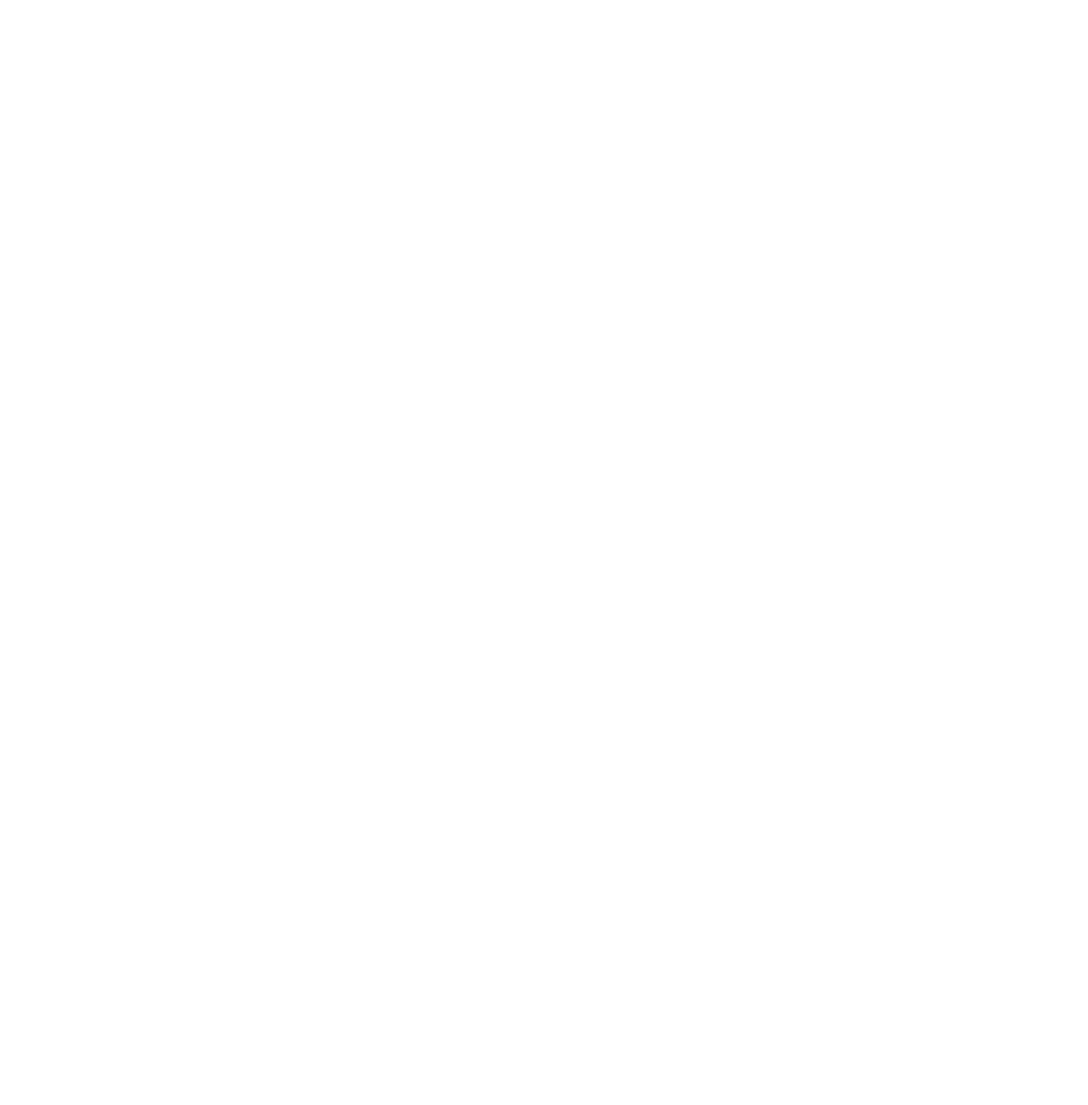
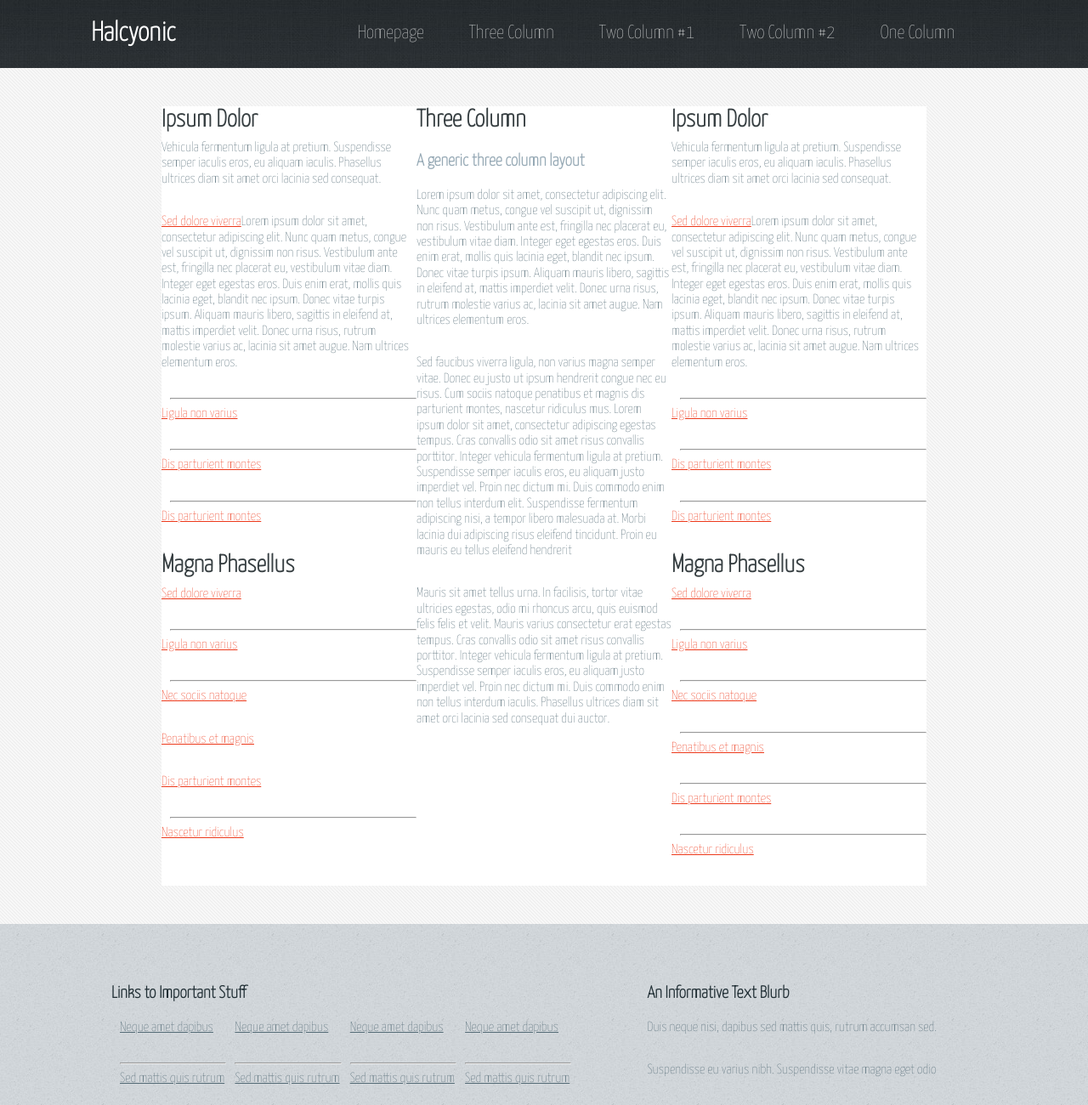
Before and after one commit to GonzaloDeCastro/Halcyonic, a plain HTML site: page three_column.html in a window 1280 px wide. Shown: the top 1300 px of the page at 85% size. Before the commit the page ends 800 px from the top, so only its background shows below. Drawn offline with Linux system fonts and the light colour scheme.

Commit message:
Se agrega pagina Three Column, y se separan distintos archivos css con header y footer

```diff
--- /dev/null
+++ b/css/Header-and-Footer.css
@@ -0,0 +1,65 @@
+.HeaderNavContent
+{
+    display: flex;
+    justify-content: space-around;
+    align-items: center;
+    background-image: url(../img/bg01.jpg);
+    color:#c6c8c8
+
+
+}
+.HeaderNavContent a
+{
+  color: #fff;
+  text-decoration: none;
+}
+
+.HeaderNavContent nav a{
+    margin-right: 50px;
+    font-size: 1.4em;
+    color:#c6c8c8;
+    text-decoration: none;
+
+}
+.HeaderNavContent nav a:hover{
+  color: white;
+
+}
+
+
+footer {
+    display: flex;
+    flex-wrap: wrap-reverse;
+    justify-content: center;
+    padding: 45px 0 45px 0;
+
+  }
+
+  .footer1 {
+    margin-right: 5%;
+    /*border: solid;*/
+    padding: 25px 0 0 25px;
+  }
+
+  footer h2 {
+    font-size: 1.25em;
+      color: #212f35;
+      margin: 0 0 1em 0;
+  }
+
+  .links-footer {
+    display: flex;
+  }
+
+  .links-footer a,hr{
+   margin-left: 10px;
+
+  }
+  .links-footer a,p {
+    color:#546b76;
+  }
+
+  .copyright {
+    display: flex;
+    justify-content: center;
+  }
--- /dev/null
+++ b/css/One-three-columns.css
@@ -0,0 +1,67 @@
+*{
+
+     font-family: "Yanone Kaffeesatz", serif
+}
+
+body {
+    background-image: url(../img/bg03.jpg);
+  }
+.onecolumn-content, .content-aside{
+    display: flex;
+    justify-content: center;
+    padding: 45px 0 45px 0;
+    background-image: url(../img/bg04.png);
+    background-color:#f7f7f7;
+
+
+  }
+  .onecolumn-box{
+
+    padding: 0px 0 0 25px;
+
+  }
+  .onecolumn-content section {
+      background: #fff;
+      padding: 40px 30px 45px 30px;
+      box-shadow: 2px 2px 2px 1px rgb(128 128 128 / 10%);
+      margin: 0px 180px 0px 180px;
+
+  }
+
+
+  h2 {
+    font-size: 1.8em;
+    color: #373f42;
+    margin: 0 0 0.25em 0
+  }
+
+ h3{
+    color: #96a9b5;
+      font-size: 1.25em;
+  }
+
+p{
+    margin: 0 0 2em 0;
+
+  }
+a {
+    color: #ED391B;
+}
+ {
+    display: flex;
+    justify-content: center;
+}
+
+.aside {
+  background-color: #fff;
+  width: 300px;
+}
+
+.aside.2 {
+  order: 0;
+}
+
+.aside.1 {
+  order: 3;
+  color: #red;
+}
--- a/index.html
+++ b/index.html
@@ -6,6 +6,8 @@
     <meta name="viewport" content="width=device-width, initial-scale=1.0">
     <link rel="stylesheet" href="css/reset.css">
     <link rel="stylesheet" href="css/style.css">
+    <link rel="stylesheet" href="css/One-three-columns.css">
+    <link rel="stylesheet" href="css/Header-and-Footer.css">
     <style>
         @import url('https://fonts.googleapis.com/css2?family=Yanone+Kaffeesatz:wght@200&display=swap');
     </style>
@@ -204,9 +206,7 @@
             <p>dolor sit amet lorem ipsum consequat gravida justo mollis.</p>
             </div>
 
-
         </div>
-
     </footer>
     <hr>
    <p class="copyright"> © Untitled. All rights reserved. | Design: HTML5 UP | Demo Images: Unsplash</p>
--- a/three_column.html
+++ b/three_column.html
@@ -0,0 +1,166 @@
+<!DOCTYPE html>
+<html lang="en">
+<head>
+    <meta charset="UTF-8">
+    <meta http-equiv="X-UA-Compatible" content="IE=edge">
+    <meta name="viewport" content="width=device-width, initial-scale=1.0">
+    <link rel="stylesheet" href="css/reset.css">
+    <link rel="stylesheet" href="css/One-three-columns.css">
+    <link rel="stylesheet" href="css/Header-and-Footer.css">
+    <style>
+        @import url('https://fonts.googleapis.com/css2?family=Yanone+Kaffeesatz:wght@200&display=swap');
+    </style>
+    <title>Three Columns</title>
+</head>
+<body>
+    <div class="content-main">
+        <div class="HeaderNavContent">
+            <header>
+                <a href="index.html">
+                     <h1>Halcyonic</h1>
+                </a>
+            </header>
+            <nav>
+                <a href="index.html">Homepage</a>
+                <a href="three_column.html">Three Column</a>
+                <a href="#">Two Column #1</a>
+                <a href="#">Two Column #2</a>
+                <a href="onecolumn.html">One Column</a>
+            </nav>
+        </div>
+</head>
+<div class="content-aside">
+    <div class="aside 1">
+        <div class="caja 1" >
+            <h2>Ipsum Dolor</h2>
+            <p>Vehicula fermentum ligula at pretium. Suspendisse semper iaculis eros, eu aliquam iaculis. Phasellus ultrices diam sit amet orci lacinia sed consequat.</p>
+            <p><a href="#">Sed dolore viverra</a>Lorem ipsum dolor sit amet, consectetur adipiscing elit. Nunc quam metus, congue vel suscipit ut, dignissim non risus. Vestibulum ante est, fringilla nec placerat eu, vestibulum vitae diam. Integer eget egestas eros. Duis enim erat, mollis quis lacinia eget, blandit nec ipsum. Donec vitae turpis ipsum. Aliquam mauris libero, sagittis in eleifend at, mattis imperdiet velit. Donec urna risus, rutrum molestie varius ac, lacinia sit amet augue. Nam ultrices elementum eros.</p>
+            <hr>
+            <p><a href="#">Ligula non varius</a></p>
+            <hr>
+            <p><a href="#">Dis parturient montes</a></p>
+            <hr>
+            <p><a href="#">Dis parturient montes</a></p>
+        </div>
+        <div class="caja 2" >
+           <h2>Magna Phasellus</h2>
+           <p><a href="#">Sed dolore viverra</a></p>
+           <hr>
+           <p><a href="#">Ligula non varius</a></p>
+           <hr>
+           <p><a href="#">Nec sociis natoque</a></p>
+           <header></header>
+           <p><a href="#">Penatibus et magnis</a></p>
+           <header></header>
+           <p><a href="#">Dis parturient montes</a></p>
+           <hr>
+           <p><a href="#">Nascetur ridiculus</a></p>
+        </div>
+    </div>
+    <div class="aside 2">
+        <div class="caja-unica">
+            <h2>Three Column</h2>
+            <h3>A generic three column layout</h3>
+            <p>Lorem ipsum dolor sit amet, consectetur adipiscing elit. Nunc quam metus, congue vel suscipit ut, dignissim non risus. Vestibulum ante est, fringilla nec placerat eu, vestibulum vitae diam. Integer eget egestas eros. Duis enim erat, mollis quis lacinia eget, blandit nec ipsum. Donec vitae turpis ipsum. Aliquam mauris libero, sagittis in eleifend at, mattis imperdiet velit. Donec urna risus, rutrum molestie varius ac, lacinia sit amet augue. Nam ultrices elementum eros.</p>
+            <p>Sed faucibus viverra ligula, non varius magna semper vitae. Donec eu justo ut ipsum hendrerit congue nec eu risus. Cum sociis natoque penatibus et magnis dis parturient montes, nascetur ridiculus mus. Lorem ipsum dolor sit amet, consectetur adipiscing egestas tempus. Cras convallis odio sit amet risus convallis porttitor. Integer vehicula fermentum ligula at pretium. Suspendisse semper iaculis eros, eu aliquam justo imperdiet vel. Proin nec dictum mi. Duis commodo enim non tellus interdum elit. Suspendisse fermentum adipiscing nisi, a tempor libero malesuada at. Morbi lacinia dui adipiscing risus eleifend tincidunt. Proin eu mauris eu tellus eleifend hendrerit</p>
+            <p>Mauris sit amet tellus urna. In facilisis, tortor vitae ultricies egestas, odio mi rhoncus arcu, quis euismod felis felis et velit. Mauris varius consectetur erat egestas tempus. Cras convallis odio sit amet risus convallis porttitor. Integer vehicula fermentum ligula at pretium. Suspendisse semper iaculis eros, eu aliquam justo imperdiet vel. Proin nec dictum mi. Duis commodo enim non tellus interdum iaculis. Phasellus ultrices diam sit amet orci lacinia sed consequat dui auctor.</p>
+        </div>
+    </div>
+    <div class="aside 3">
+        <div class="caja 1" >
+            <h2>Ipsum Dolor</h2>
+            <p>Vehicula fermentum ligula at pretium. Suspendisse semper iaculis eros, eu aliquam iaculis. Phasellus ultrices diam sit amet orci lacinia sed consequat.</p>
+            <p><a href="#">Sed dolore viverra</a>Lorem ipsum dolor sit amet, consectetur adipiscing elit. Nunc quam metus, congue vel suscipit ut, dignissim non risus. Vestibulum ante est, fringilla nec placerat eu, vestibulum vitae diam. Integer eget egestas eros. Duis enim erat, mollis quis lacinia eget, blandit nec ipsum. Donec vitae turpis ipsum. Aliquam mauris libero, sagittis in eleifend at, mattis imperdiet velit. Donec urna risus, rutrum molestie varius ac, lacinia sit amet augue. Nam ultrices elementum eros.</p>
+            <hr>
+            <p><a href="#">Ligula non varius</a></p>
+            <hr>
+            <p><a href="#">Dis parturient montes</a></p>
+            <hr>
+            <p><a href="#">Dis parturient montes</a></p>
+        </div>
+        <div class="caja 2" >
+           <h2>Magna Phasellus</h2>
+           <p><a href="#">Sed dolore viverra</a></p>
+           <hr>
+           <p><a href="#">Ligula non varius</a></p>
+           <hr>
+           <p><a href="#">Nec sociis natoque</a></p>
+           <hr>
+           <p><a href="#">Penatibus et magnis</a></p>
+           <hr>
+           <p><a href="#">Dis parturient montes</a></p>
+           <hr>
+           <p><a href="#">Nascetur ridiculus</a></p>
+        </div>
+    </div>
+</div>
+
+
+<footer>
+
+    <div class="footer1">
+        <div>
+            <h2>Links to Important Stuff</h2>
+        </div>
+        <div class="links-footer">
+        <div>
+            <p><a href="#">Neque amet dapibus</a></p>
+            <hr>
+            <p><a href="#">Sed mattis quis rutrum</a></p>
+            <hr>
+            <p><a href="#">Accumsan suspendisse</a></p>
+            <hr>
+            <p><a href="#">Eu varius vitae magna</a></p>
+        </div>
+        <div>
+            <p><a href="#">Neque amet dapibus</a></p>
+            <hr>
+            <p><a href="#">Sed mattis quis rutrum</a></p>
+            <hr>
+            <p><a href="#">Accumsan suspendisse</a></p>
+            <hr>
+            <p><a href="#">Eu varius vitae magna</a></p>
+        </div>
+        <div>
+            <p><a href="#">Neque amet dapibus</a></p>
+            <hr>
+            <p><a href="#">Sed mattis quis rutrum</a></p>
+            <hr>
+            <p><a href="#">Accumsan suspendisse</a></p>
+            <hr>
+            <p><a href="#">Eu varius vitae magna</a></p>
+        </div>
+        <div>
+            <p><a href="#">Neque amet dapibus</a></p>
+            <hr>
+            <p><a href="#">Sed mattis quis rutrum</a></p>
+            <hr>
+            <p><a href="#">Accumsan suspendisse</a></p>
+            <hr>
+            <p><a href="#">Eu varius vitae magna</a></p>
+        </div>
+        </div>
+    </div>
+
+    <div class="footer1">
+        <div>
+        <h2>An Informative Text Blurb</h2>
+        </div>
+        <div>
+        <p>Duis neque nisi, dapibus sed mattis quis, rutrum accumsan sed.</p>
+        <p>Suspendisse eu varius nibh. Suspendisse vitae magna eget odio</p>
+        <p>amet mollis. Duis neque nisi, dapibus sed mattis quis, sed rutrum</p>
+        <p>accumsan sed. Suspendisse eu varius nibh lorem ipsum amet</p>
+        <p>dolor sit amet lorem ipsum consequat gravida justo mollis.</p>
+        </div>
+
+
+    </div>
+
+</footer>
+<hr>
+<p class="copyright"> © Untitled. All rights reserved. | Design: HTML5 UP | Demo Images: Unsplash</p>
+
+
+</body>
+</html>
```
Also changed, not shown: css/style.css (+19 -58 lines), onecolumn.html (+7 -4 lines).
